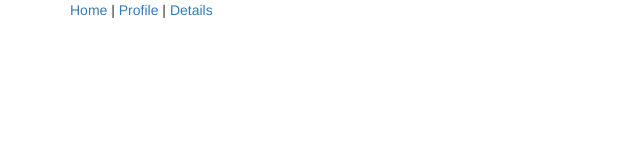
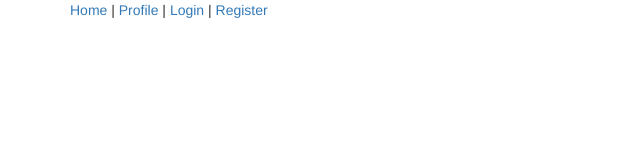
Before and after one commit to brianrose/WebDev-FinalProject, a website: page public/index.html in a window 1280 px wide. Shown: the full height of the page, 0-640 px from the left. Drawn offline with Linux system fonts and the light colour scheme.

Commit message:
full angular routing

```diff
--- a/public/index.html
+++ b/public/index.html
@@ -5,12 +5,14 @@
     <link href="css/bootstrap.css" rel="stylesheet"/>
     <script src="js/angular.min.js"></script>
     <script src="js/angular-route.js"></script>
+    <script src="js/index.js"></script>
 </head>
 <body ng-app="FinalApp">
     <div class="container">
         <a href="#/home">Home</a> |
         <a href="#/profile">Profile</a> |
-        <a href="#/details">Details</a>
+        <a href="#/login">Login</a> |
+        <a href="#/register">Register</a>
         <div ng-view>
         </div>
     </div>
```
